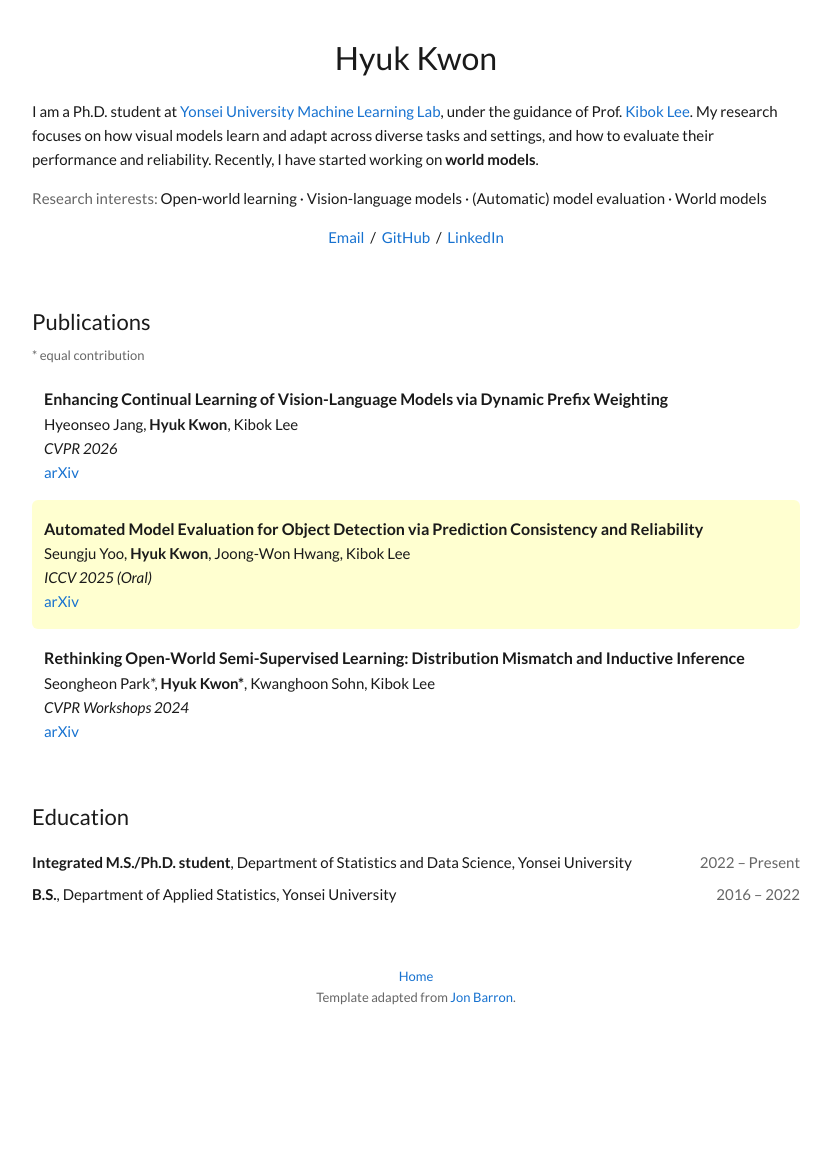
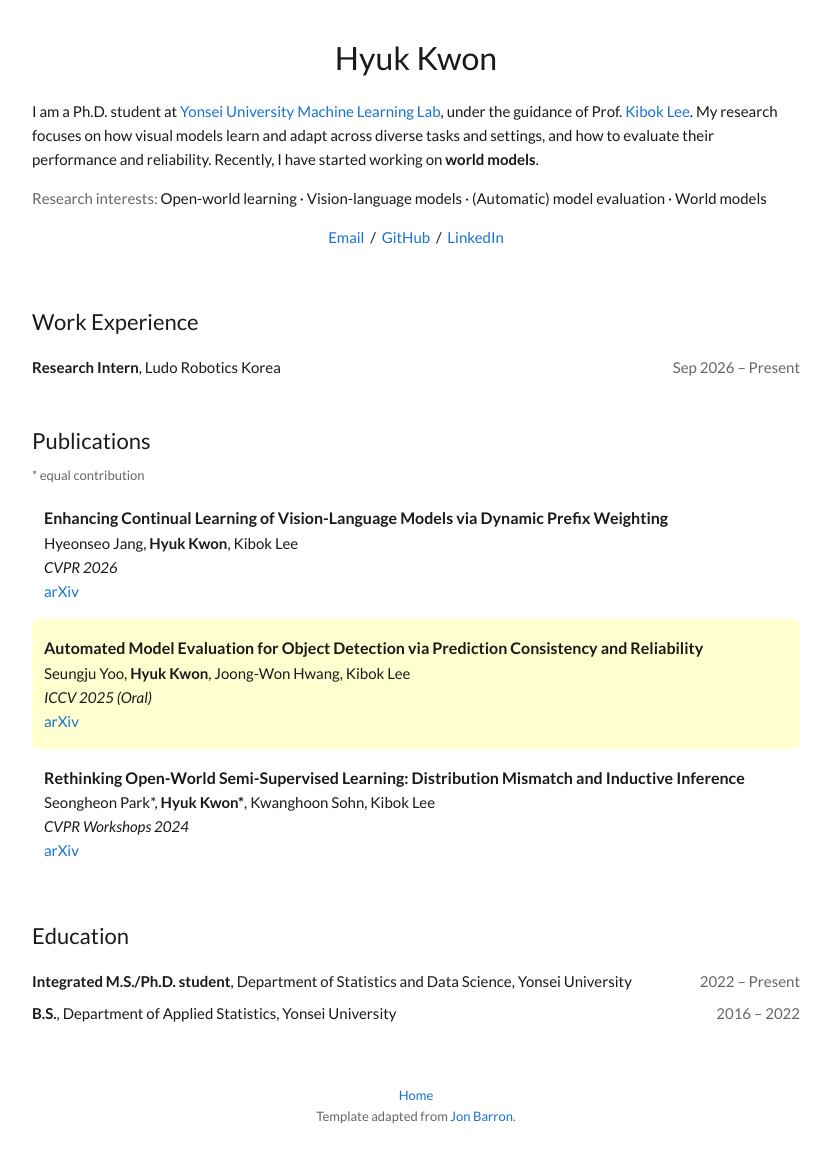
Before and after one commit to kh12043/kh12043.github.io, a Jekyll site: the page built from index.html, in a window 1280 px wide. Shown: the whole page, without its empty margins (224-1055 px from the left). Built offline with Jekyll 4.4.1, drawn with Linux system fonts in a browser that asks for light colours; before the commit the page ends 1056 px from its top, so only the background shows below that.

Commit message:
Add work experience

```diff
--- a/index.html
+++ b/index.html
@@ -39,6 +39,14 @@ layout: default
 {% endif %}
 
 <section>
+  <h2>Work Experience</h2>
+  <div class="edu">
+    <div><strong>Research Intern</strong>, Ludo Robotics Korea</div>
+    <div class="muted">Sep 2026 – Present</div>
+  </div>
+</section>
+
+<section>
   <h2>Publications</h2>
   <p class="muted small">* equal contribution</p>
   {% for p in site.data.publications %}
```
